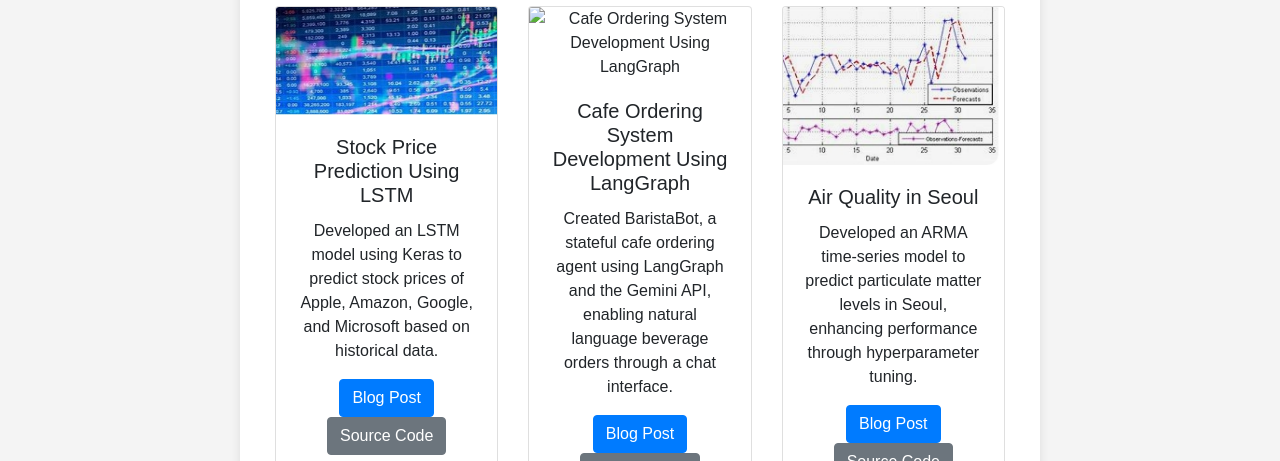
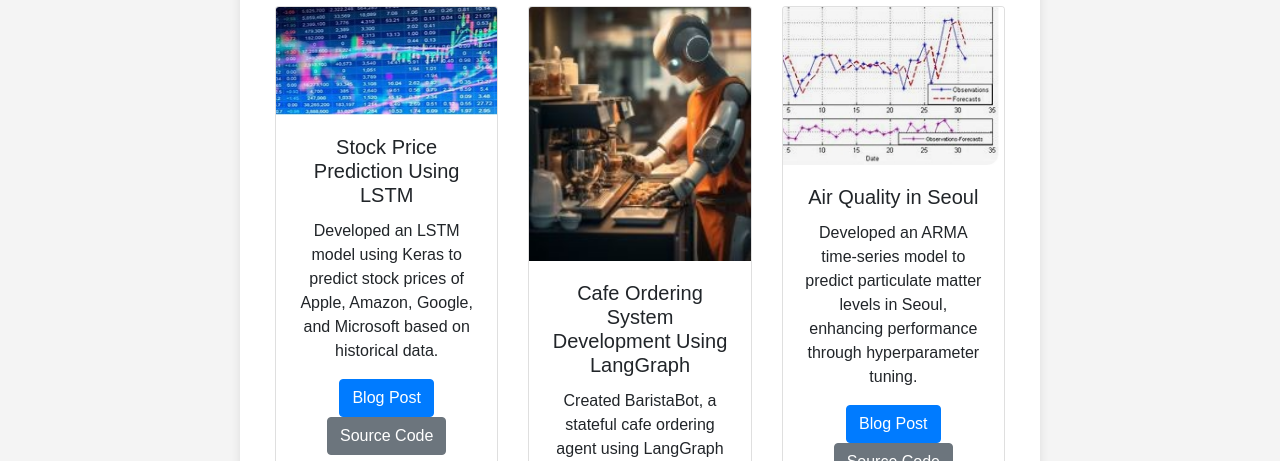
Before and after one commit to smatamanda83/sailasmatamanda.github.io, a plain HTML site: page index.html in a window 1280 px wide. Shown: the part 727-1188 px from the top of the page. Drawn offline with nearby package versions, Linux system fonts and the light colour scheme.

Commit message:
Update index.html

```diff
--- a/index.html
+++ b/index.html
@@ -116,7 +116,7 @@
                 </div>
                 <div class="col-md-4">
                     <div class="card">
-                        <img src="images/projects/cofeebot.jpeg" class="card-img-top" alt="Cafe Ordering System Development Using LangGraph">
+                        <img src="images/projects/cofeebot.jpg" class="card-img-top" alt="Cafe Ordering System Development Using LangGraph">
                         <div class="card-body">
                             <h5 class="card-title">Cafe Ordering System Development Using LangGraph</h5>
                             <p class="about-text">Created BaristaBot, a stateful cafe ordering agent using LangGraph and the Gemini API, enabling natural language beverage orders through a chat interface.</p>
```
